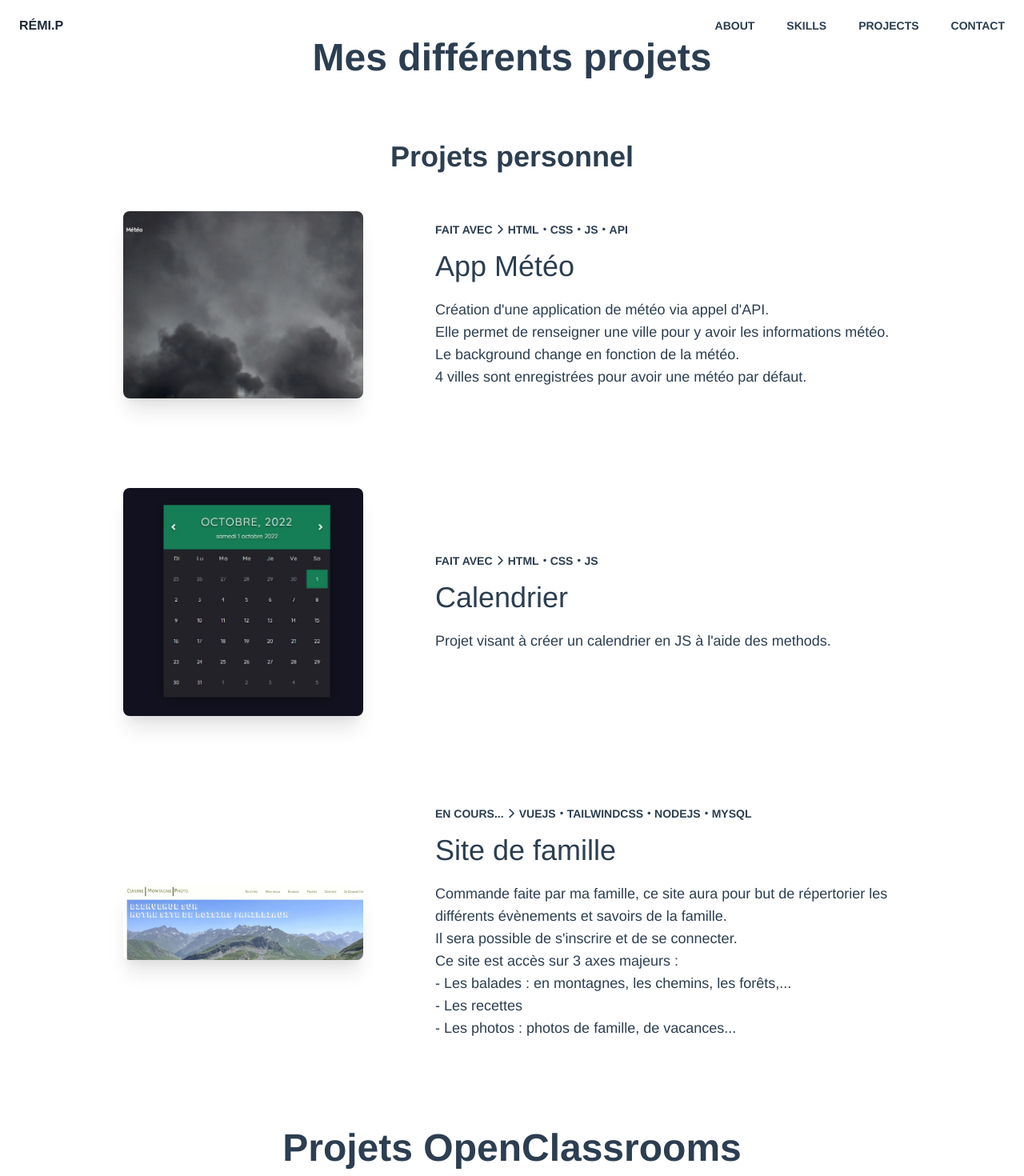
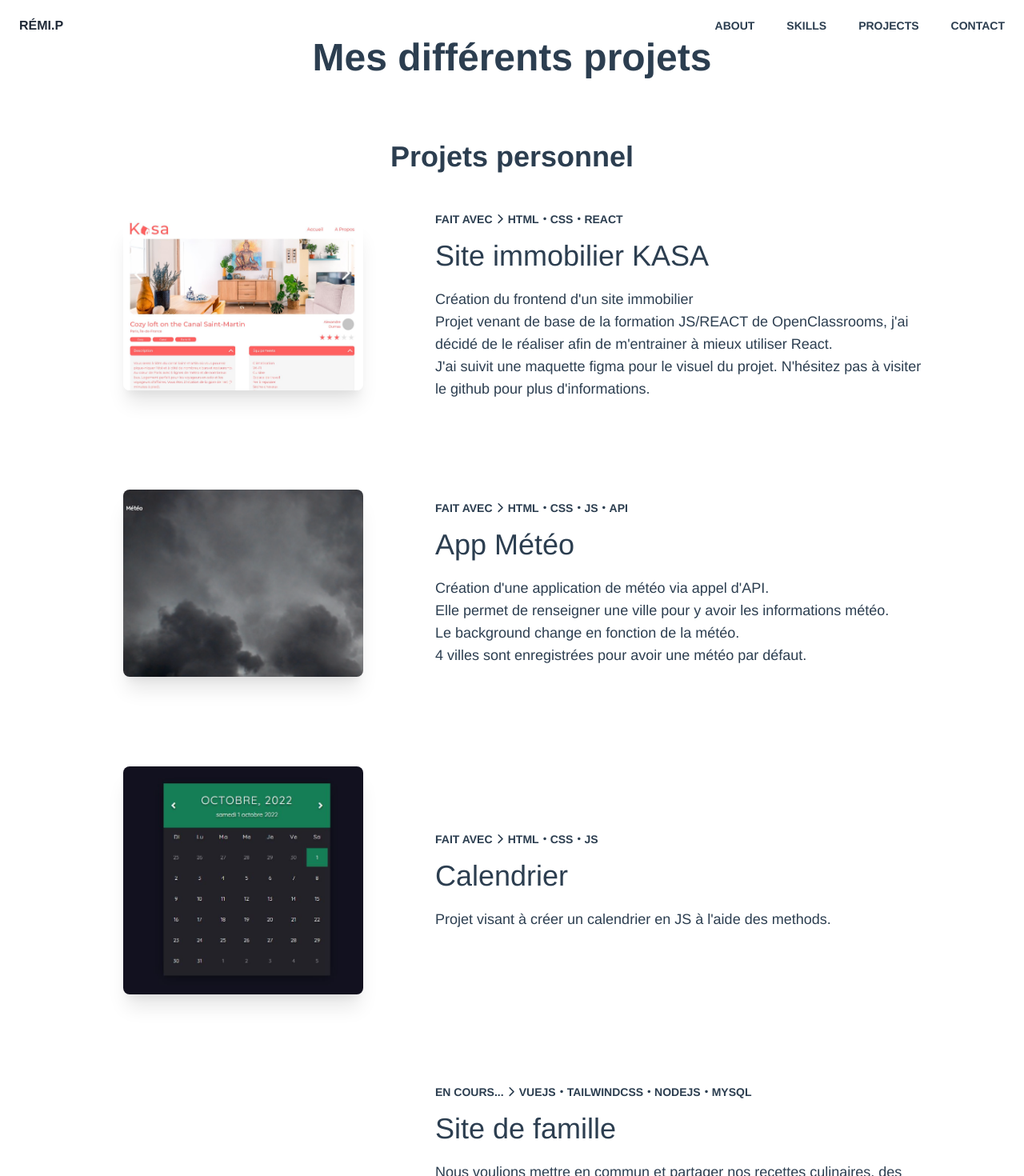
Before and after one commit to Osiri70cl/NewPortfolio, a Vue app: page /projects in a window 1280 px wide. Shown: the top 1470 px of the page at 80% size. Built offline with nearby package versions, Linux system fonts and the light colour scheme.

Commit message:
modification descriptif projet famille et ajout du dernier projet KAsa ainsi que la techno React

```diff
--- a/src/components/AboutView.vue
+++ b/src/components/AboutView.vue
@@ -14,9 +14,10 @@
       </h3>
       <p class="m-7 md:m-auto text-base italic md:w-1/2">
         Je m'appelle Rémi, j'ai 25 ans, titulaire d'un bachelor d'école de
-        commerce, je suis actuellement en formation de développeur web che
-        OpenClassrooms. Je recherche une alternance pour commencer ma prochaine
-        formation : Developpeur frontend JavaScript et React.
+        commerce option Marketing (Webmarketing), je suis actuellement en
+        formation de développeur web chez OpenClassrooms. Je recherche une
+        alternance pour commencer ma prochaine formation : Developpeur frontend
+        JavaScript et React.
       </p>
       <p class="m-7 md:m-auto text-base italic md:w-1/2">
         Ayant toujours été passionné par l'informatique, j'ai décidé de me
@@ -26,7 +27,7 @@
       <article class="justify-center wrap">
         <h3 class="m-7 text-2xl md:text-3xl font-bold italic">Mon CV</h3>
         <a
-          href="https://github.com/Osiri70cl/RemiP/blob/main/R%C3%A9mi-CV-V2.pdf"
+          href="https://github.com/Osiri70cl/RemiP/blob/main/R%C3%A9mi.pdf"
           rel="noopener noreferrer"
           target="_blank"
         >
--- a/src/components/ProjectsView.vue
+++ b/src/components/ProjectsView.vue
@@ -11,6 +11,60 @@
           Mes différents projets
         </h2>
         <h3 class="m-7 text-3xl font-bold md:text-4xl">Projets personnel</h3>
+        <div class="">
+          <div class="mb-8 flex flex-col sm:flex-row">
+            <a
+              href="https://github.com/Osiri70cl/kasa_app"
+              target="”_blank”"
+              class="mb-8 flex items-center justify-center sm:w-1/2 md:w-5/12 cursor-pointer"
+            >
+              <img
+                src="../images/kasa.jpg"
+                width="300"
+                height="300"
+                alt="image site kasa"
+                loading="lazy"
+                class="rounded-lg justify-center shadow-xl md:hover:skew-y-3 md:hover:scale-110 md:hover:shadow-2xl"
+              />
+            </a>
+            <div
+              class="mt-5 mb-8 flex flex-col justify-center sm:w-1/2 sm:pr-16 md:mt-0 md:w-7/12"
+            >
+              <div class="mb-2 flex justify-center md:justify-start">
+                <p class="text-sm font-semibold uppercase text-secondary">
+                  Fait avec
+                </p>
+                <svg
+                  preserveAspectRatio="xMidYMid meet"
+                  viewBox="0 0 24 24"
+                  width="1.2em"
+                  height="1.2em"
+                >
+                  <path
+                    fill="none"
+                    stroke="currentColor"
+                    stroke-linecap="round"
+                    stroke-linejoin="round"
+                    stroke-width="2"
+                    d="m9 18l6-6l-6-6"
+                  ></path>
+                </svg>
+                <p class="text-sm font-semibold uppercase">HTML・CSS・REACT</p>
+              </div>
+              <h3 class="mt-2 text-2xl sm:text-left md:text-4xl">
+                Site immobilier KASA
+              </h3>
+              <p class="text mt-5 text-lg md:text-left">
+                Création du frontend d'un site immobilier <br />
+                Projet venant de base de la formation JS/REACT de
+                OpenClassrooms, j'ai décidé de le réaliser afin de m'entrainer à
+                mieux utiliser React. <br />
+                J'ai suivit une maquette figma pour le visuel du projet.
+                N'hésitez pas à visiter le github pour plus d'informations.
+              </p>
+            </div>
+          </div>
+        </div>
         <div class="">
           <div class="mb-8 flex flex-col sm:flex-row">
             <a
@@ -157,14 +211,22 @@
                 Site de famille
               </h3>
               <p class="text mt-5 text-lg md:text-left">
-                Commande faite par ma famille, ce site aura pour but de
-                répertorier les différents évènements et savoirs de la famille.
+                Nous voulions mettre en commun et partager nos recettes
+                culinaires, des randonnées et des photos.
                 <br />
-                Il sera possible de s'inscrire et de se connecter. <br />
-                Ce site est accès sur 3 axes majeurs : <br />
-                - Les balades : en montagnes, les chemins, les forêts,...<br />
-                - Les recettes<br />
-                - Les photos : photos de famille, de vacances...<br />
+                Mon idée est de développer un site web qui sera un album de
+                famille intéractif mais aussi qui me permettra de tester des
+                idées ou des techniques de programmation que je pourrais ensuite
+                exporter dans ma vie professionnelle. <br />
+                Il sera géré par connection sécurisée et création de profil
+                utilisateur. <br />
+                Ce site sera accès sur 3 axes majeurs : <br />
+                - Les randonnées : en montagnes, ou des boucles plus simples en
+                campagne<br />
+                - Les recettes de cuisine avec possibilité de commentaires,
+                conseil pratiques<br />
+                - Les photos artistiques ou que l'on veut partager comme des
+                évènements familiaux marquants<br />
               </p>
             </div>
           </div>
--- a/src/components/SkillsView.vue
+++ b/src/components/SkillsView.vue
@@ -62,7 +62,7 @@
       >
         <img
           src="../assets/Node.js.webp"
-          alt="logo react"
+          alt="logo nodejs"
           class="w-full h-full object-contain"
         />
       </a>
@@ -85,7 +85,18 @@
       >
         <img
           src="../assets/logo.png"
-          alt="logo mongo"
+          alt="logo vue"
+          class="w-full h-full object-contain"
+        />
+      </a>
+      <a
+        href="https://reactjs.org/"
+        target="_blank"
+        class="w-26 h-26 m-2.5 hover:cursor-pointer"
+      >
+        <img
+          src="../assets/React.png"
+          alt="logo React"
           class="w-full h-full object-contain"
         />
       </a>
@@ -96,7 +107,7 @@
       >
         <img
           src="../assets/mysql.png"
-          alt="logo mongo"
+          alt="logo mysql"
           class="w-full h-full object-contain"
         />
       </a>
@@ -107,7 +118,7 @@
       >
         <img
           src="../assets/tailwind.png"
-          alt="logo mongo"
+          alt="logo tailwind"
           class="w-full h-full object-contain"
         />
       </a>
```
Also changed, not shown: src/assets/React.png (added), src/images/kasa.jpg (added).
